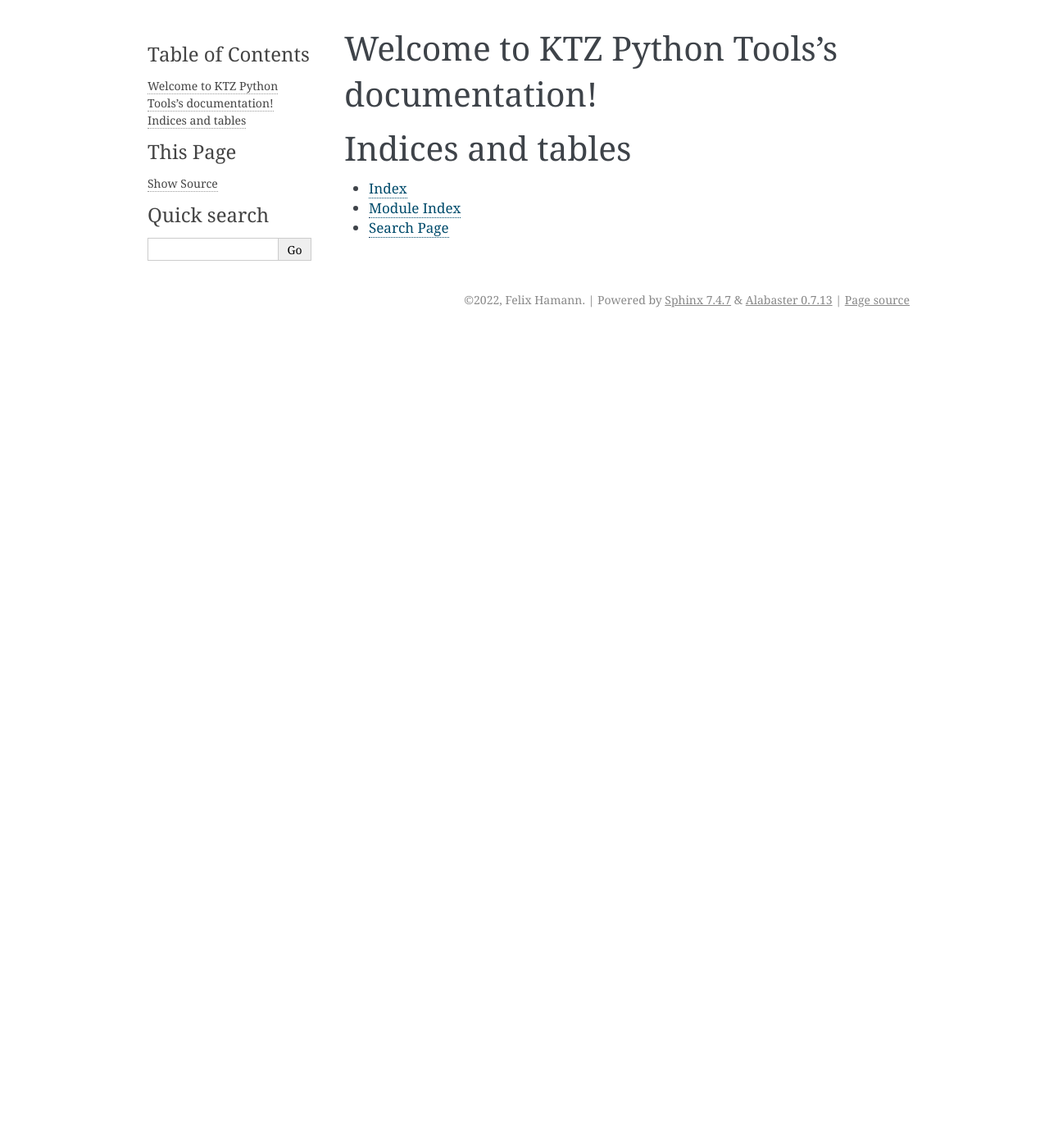
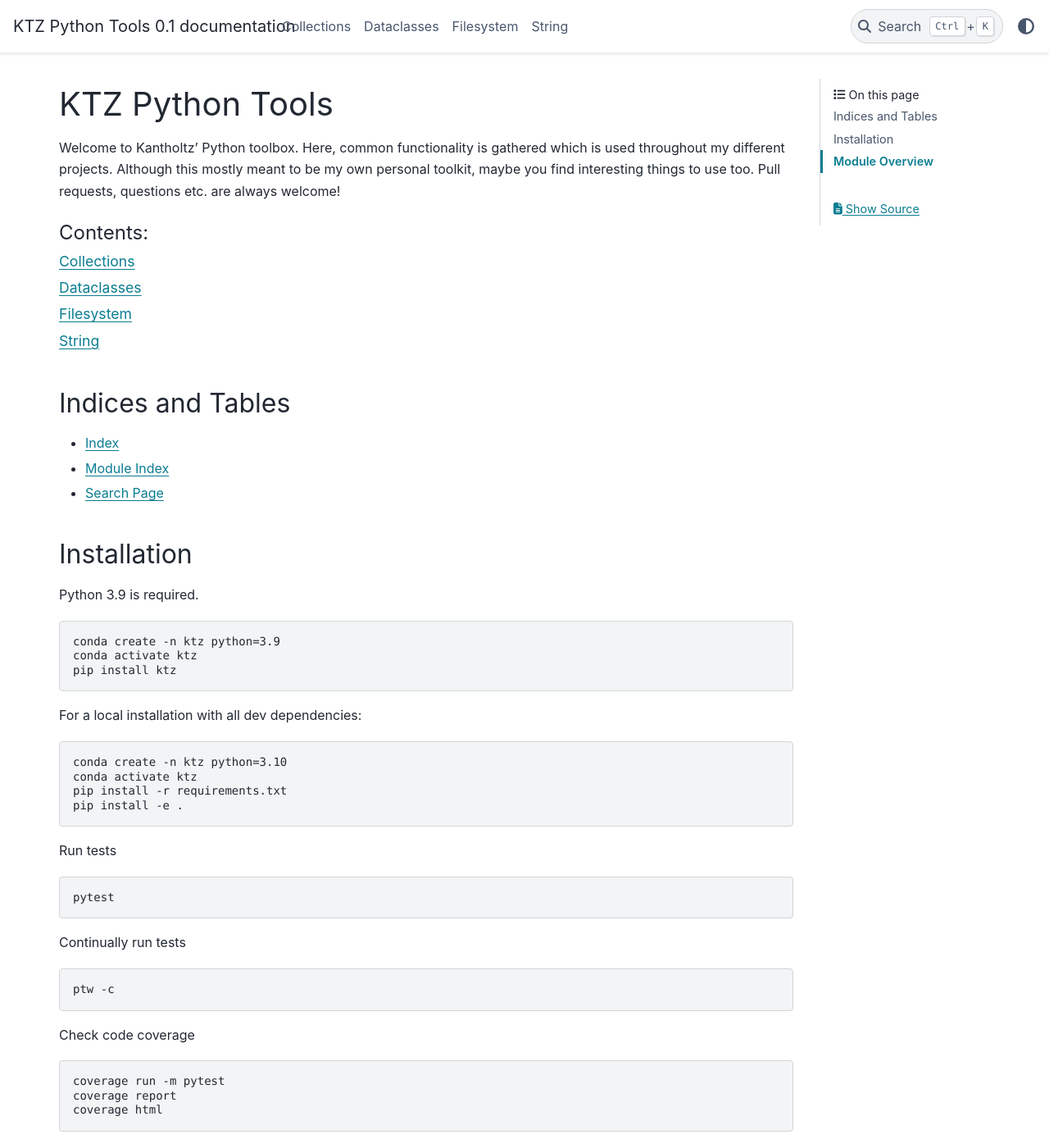
Before and after one commit to kantholtz/ktz, a Sphinx documentation site: the page built from docs/source/index.rst, in a window 1280 px wide and 1400 px high. Shown: the whole window at 82% size. Built offline with Sphinx 7.4.7 and the PyData theme 0.15.4, drawn with Linux system fonts in a browser that asks for light colours; some of the changed text lies outside the part shown.

Commit message:
first documentation version

```diff
--- a/docs/source/conf.py
+++ b/docs/source/conf.py
@@ -12,17 +12,18 @@
 #
 # import os
 # import sys
-# sys.path.insert(0, os.path.abspath('.'))
+
+# sys.path.insert(0, os.path.abspath("../.."))
 
 
 # -- Project information -----------------------------------------------------
 
-project = 'KTZ Python Tools'
-copyright = '2022, Felix Hamann'
-author = 'Felix Hamann'
+project = "KTZ Python Tools"
+copyright = "2022, Felix Hamann"
+author = "Felix Hamann"
 
 # The full version, including alpha/beta/rc tags
-release = '0.1'
+release = "0.1"
 
 
 # -- General configuration ---------------------------------------------------
@@ -31,10 +32,12 @@ release = '0.1'
 # extensions coming with Sphinx (named 'sphinx.ext.*') or your custom
 # ones.
 extensions = [
+    "sphinx.ext.autodoc",
+    "numpydoc",
 ]
 
 # Add any paths that contain templates here, relative to this directory.
-templates_path = ['_templates']
+templates_path = ["_templates"]
 
 # List of patterns, relative to source directory, that match files and
 # directories to ignore when looking for source files.
@@ -47,9 +50,12 @@ exclude_patterns = []
 # The theme to use for HTML and HTML Help pages.  See the documentation for
 # a list of builtin themes.
 #
-html_theme = 'alabaster'
+html_theme = "pydata_sphinx_theme"
 
 # Add any paths that contain custom static files (such as style sheets) here,
 # relative to this directory. They are copied after the builtin static files,
 # so a file named "default.css" will overwrite the builtin "default.css".
-html_static_path = ['_static']
+html_static_path = ["_static"]
+
+# do not show typehints (they are documented anyway)
+autodoc_typehints = "none"
--- a/docs/source/index.rst
+++ b/docs/source/index.rst
@@ -3,18 +3,109 @@
    You can adapt this file completely to your liking, but it should at least
    contain the root `toctree` directive.
 
-Welcome to KTZ Python Tools's documentation!
-============================================
+KTZ Python Tools
+================
+
+Welcome to Kantholtz' Python toolbox. Here, common functionality is
+gathered which is used throughout my different projects. Although this
+mostly meant to be my own personal toolkit, maybe you find interesting
+things to use too. Pull requests, questions etc. are always welcome!
 
 .. toctree::
    :maxdepth: 2
    :caption: Contents:
 
+   ktz-collections
+   ktz-dataclasses
+   ktz-filesystem
+   ktz-string
 
 
-Indices and tables
-==================
+Indices and Tables
+------------------
 
 * :ref:`genindex`
 * :ref:`modindex`
 * :ref:`search`
+
+
+Installation
+------------
+
+Python 3.9 is required.
+
+.. code-block:: none
+
+   conda create -n ktz python=3.9
+   conda activate ktz
+   pip install ktz
+
+
+For a local installation with all dev dependencies:
+
+.. code-block:: none
+
+   conda create -n ktz python=3.10
+   conda activate ktz
+   pip install -r requirements.txt
+   pip install -e .
+
+Run tests
+
+.. code-block:: none
+
+   pytest
+
+Continually run tests
+
+.. code-block:: none
+
+   ptw -c
+
+Check code coverage
+
+.. code-block:: none
+
+   coverage run -m pytest
+   coverage report
+   coverage html
+
+
+
+Module Overview
+---------------
+
+
+.. topic:: Collections
+
+   * :func:`ktz.collections.buckets`
+     Sort sequences into buckets
+   * :func:`ktz.collections.unbucket`
+     Unbucket buckets
+   * :func:`ktz.collections.flat`
+     Flatten collections to desired depth
+
+.. topic:: Dataclasses
+
+   * :class:`ktz.dataclasses.Index`
+     Create an inverted index for dataclasses
+   * :class:`ktz.dataclasses.Builder`
+     Build (immutable) dataclasses incrementally
+
+.. topic:: Filesystem
+
+   * :func:`ktz.filesystem.path`
+     Shorthand utility to create pathlib.Paths
+   * :func:`ktz.filesystem.path_rotate`
+     Keep n previous versions of a file or directory
+   * :func:`ktz.filesystem.git_hash`
+     Obtain the current git hash
+
+.. topic:: String
+
+   * :func:`ktz.string.encode_line`
+     Create a bystestring from a tuple
+   * :func:`ktz.string.decode_line`
+     Decode a bytestring with custom mappers
+   * :func:`ktz.string.args_hash`
+     Create a unique and persistent hash from args
--- /dev/null
+++ b/docs/source/ktz-collections.rst
@@ -0,0 +1,5 @@
+Collections
+-----------
+
+.. automodule:: ktz.collections
+   :members:
--- /dev/null
+++ b/docs/source/ktz-dataclasses.rst
@@ -0,0 +1,5 @@
+Dataclasses
+-----------
+
+.. automodule:: ktz.dataclasses
+   :members:
--- /dev/null
+++ b/docs/source/ktz-filesystem.rst
@@ -0,0 +1,5 @@
+Filesystem
+----------
+
+.. automodule:: ktz.filesystem
+   :members:
--- /dev/null
+++ b/docs/source/ktz-string.rst
@@ -0,0 +1,5 @@
+String
+------
+
+.. automodule:: ktz.string
+   :members:
```
Also changed, not shown: 1 other file.
